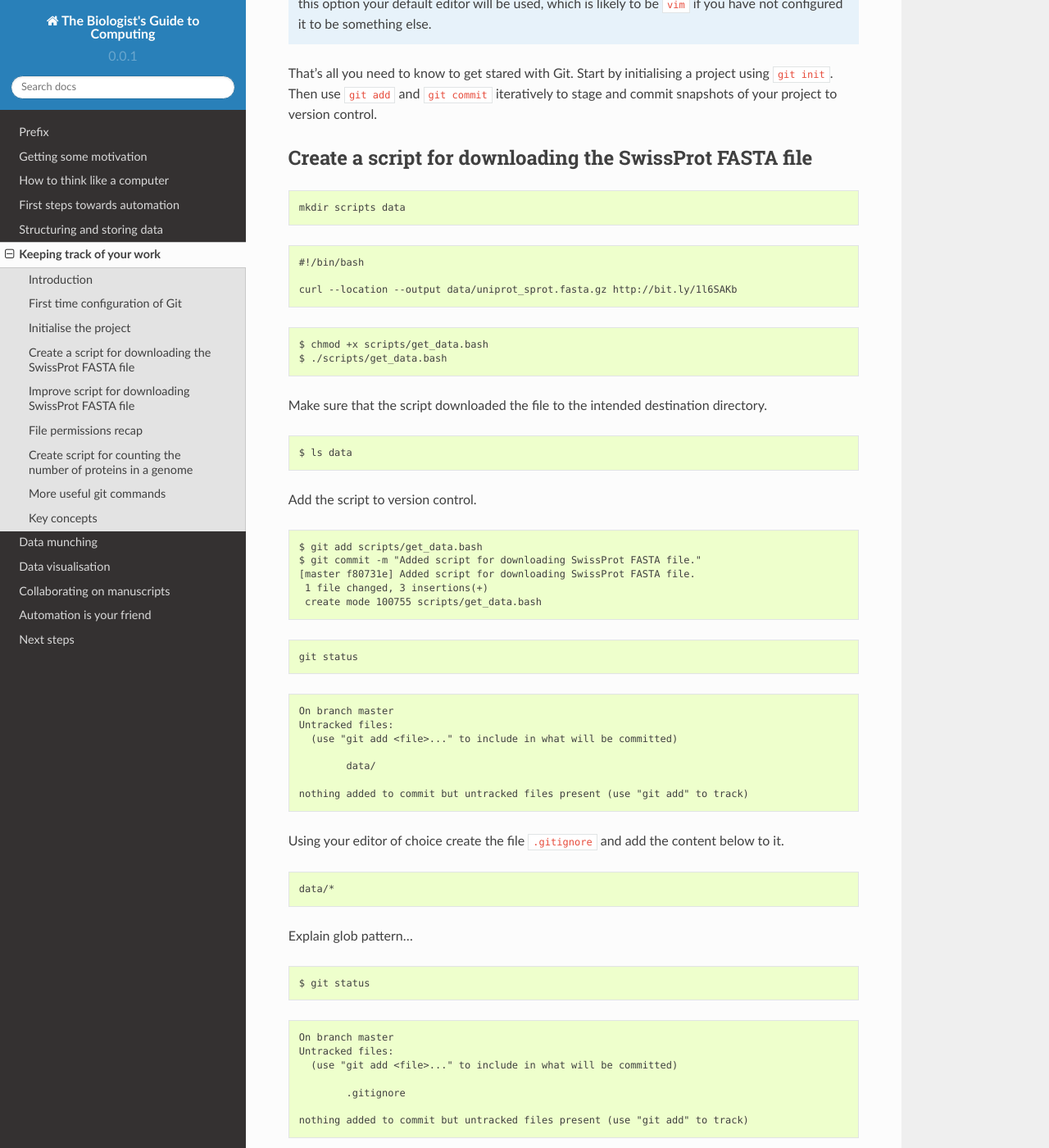
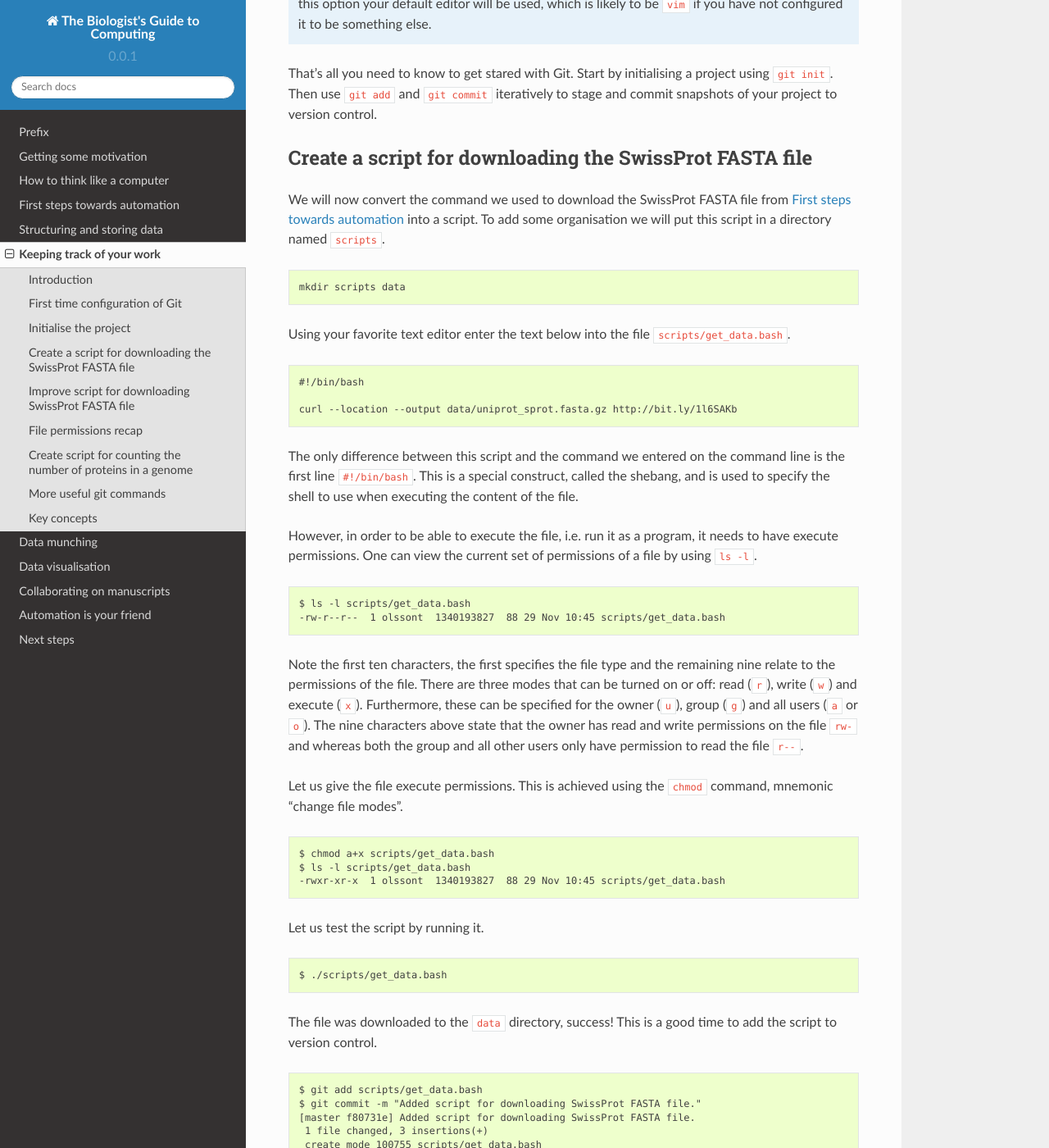
Before and after one commit to tjelvar-olsson/biologists-guide-to-computing, a Sphinx documentation site: the page built from source/keeping-track-of-your-work.rst, in a window 1280 px wide and 1400 px high, scrolled down 2432 px. Shown: the whole window at 82% size. Built offline with Sphinx 7.4.7 and the Read the Docs theme 2.0.0, drawn with Linux system fonts in a browser that asks for light colours; some of the changed text lies outside the part shown.

Commit message:
Added more content to the git chapter.

```diff
--- a/source/keeping-track-of-your-work.rst
+++ b/source/keeping-track-of-your-work.rst
@@ -136,11 +136,16 @@ to stage and commit snapshots of your project to version control.
 Create a script for downloading the SwissProt FASTA file
 --------------------------------------------------------
 
+We will now convert the command we used to download the SwissProt FASTA file
+from :doc:`first-steps-towards-automation` into a script. To add some
+organisation we will put this script in a directory named ``scripts``.
+
 .. code-block:: none
 
     mkdir scripts data
 
-
+Using your favorite text editor enter the text below into the file
+``scripts/get_data.bash``.
 
 .. code-block:: none
 
@@ -148,20 +153,46 @@ Create a script for downloading the SwissProt FASTA file
 
     curl --location --output data/uniprot_sprot.fasta.gz http://bit.ly/1l6SAKb
 
+The only difference between this script and the command we entered on the command
+line is the first line ``#!/bin/bash``. This is a special construct, called the
+shebang, and is used to specify the shell to use when executing the content of the
+file.
+
+However, in order to be able to execute the file, i.e. run it as a program, it
+needs to have execute permissions. One can view the current set of permissions
+of a file by using ``ls -l``.
 
 .. code-block:: none
 
-    $ chmod +x scripts/get_data.bash
-    $ ./scripts/get_data.bash
+    $ ls -l scripts/get_data.bash
+    -rw-r--r--  1 olssont  1340193827  88 29 Nov 10:45 scripts/get_data.bash
 
-Make sure that the script downloaded the file to the intended destination
-directory.
+Note the first ten characters, the first specifies the file type and the
+remaining nine relate to the permissions of the file.  There are three modes
+that can  be turned on or off: read (``r``), write (``w``) and execute (``x``).
+Furthermore, these can be specified for the owner (``u``), group (``g``) and
+all users (``a`` or ``o``). The nine characters above state that the owner has
+read and write permissions on the file ``rw-`` and whereas both the group and
+all other users only have permission to read the file ``r--``.
+
+Let us give the file execute permissions. This is achieved using the ``chmod``
+command, mnemonic "change file modes".
 
 .. code-block:: none
 
-    $ ls data
+    $ chmod a+x scripts/get_data.bash
+    $ ls -l scripts/get_data.bash
+    -rwxr-xr-x  1 olssont  1340193827  88 29 Nov 10:45 scripts/get_data.bash
 
-Add the script to version control.
+Let us test the script by running it.
+
+.. code-block:: none
+
+    $ ./scripts/get_data.bash
+
+
+The file was downloaded to the ``data`` directory, success!
+This is a good time to add the script to version control.
 
 .. code-block:: none
 
@@ -171,12 +202,11 @@ Add the script to version control.
      1 file changed, 3 insertions(+)
      create mode 100755 scripts/get_data.bash
 
-.. code-block:: none
-
-    git status
+Let us check the status of our project.
 
 .. code-block:: none
 
+    $ git status
     On branch master
     Untracked files:
       (use "git add <file>..." to include in what will be committed)
@@ -185,21 +215,30 @@ Add the script to version control.
 
     nothing added to commit but untracked files present (use "git add" to track)
 
-Using your editor of choice create the file ``.gitignore`` and add the content
-below to it.
+Git is basically telling us that there are files in the ``data`` directory that are
+currently not being tracked. However, in this project the data directory
+will contain files downloaded from a canonical resource and the download script is in
+version control we do not need or want to track the files in this directory.
+
+It is possible to tell Git to ignore files.  Using your text editor of choice
+create the file ``.gitignore`` and add the content below to it.
 
 .. code-block:: none
 
     data/*
 
-Explain glob pattern...
+This tells Git to ignore all files in the ``data`` directory.
+
+.. sidebar:: What does the ``*`` symbol mean?
+
+    The ``*`` symbol is a wild card symbol that can match any number of characters.
+    It can be used in the .gitignore file, but more commonly it is used in the shell
+    itself. For example if you wanted to list all PNG file in a directory you could
+    use the command ``ls *.png``.
 
 .. code-block:: none
 
     $ git status
-
-.. code-block:: none
-
     On branch master
     Untracked files:
       (use "git add <file>..." to include in what will be committed)
@@ -208,6 +247,8 @@ Explain glob pattern...
 
     nothing added to commit but untracked files present (use "git add" to track)
 
+Git now ignores the content of the ``data`` directory and tells us that the
+``.gitignore`` file is untracked. Let us add this file.
 
 .. code-block:: none
 
@@ -221,11 +262,15 @@ Explain glob pattern...
     nothing to commit, working directory clean
 
 
-
 Improve script for downloading SwissProt FASTA file
 ---------------------------------------------------
 
-Date the file
+However, the current setup has got an issue in terms of reproducibility.
+Depending on when the SwissProt FASTA file was downloaded one may obtain
+different results. It would therefore be useful to include the date of
+access in the file name. This can be achieved using the ``date`` command,
+which can be configured to create custom output formats using the ``+``
+argument.
 
 .. code-block:: none
 
@@ -233,6 +278,21 @@ Date the file
     Thu 26 Nov 2015 09:20:32 GMT
     $ date +'%Y-%m-%d'
     2015-11-26
+
+To get the output of the ``date`` command into the file name string one
+can use bash's concept of command substitution. To see this in action
+we can use the ``echo`` command, which simply echoes the input string.
+
+.. code-block::
+
+    $ echo "Today it is $(date +'%d')th"
+    Today it is 29th
+
+For this little script we will also introduce the concept of variables.
+A variable is basically a means of storing a piece of information using
+a descriptive name. In bash one can assign a variable using the ``=``
+character. After assignment the value of the variable can be accessed
+by prefixing variable name with a ``$`` character.
 
 .. code-block:: none
 
```
